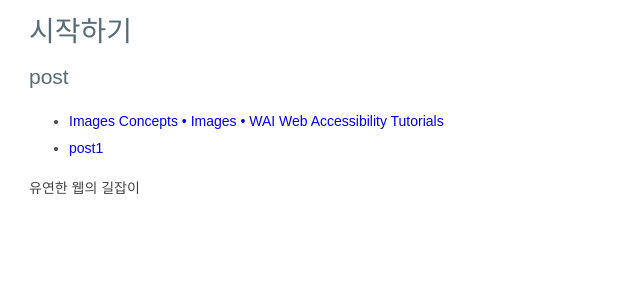
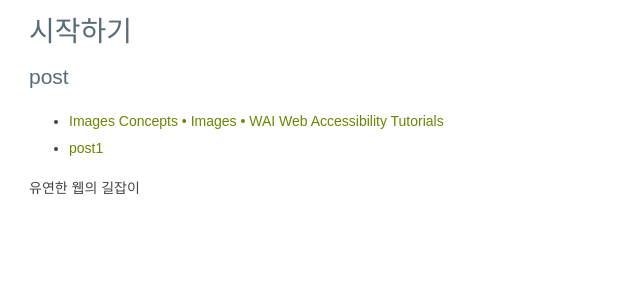
Before and after one commit to ionic2002/ionic2002.github.io, a Jekyll site: the page built from index.html, in a window 1280 px wide. Shown: the top 300 px of the page, without its empty margins (0-640 px from the left). Built offline with Jekyll 4.4.1, drawn with Linux system fonts in a browser that asks for light colours; the list of posts is cut into pages by our own code.

Commit message:
Update index.html

```diff
--- a/_layouts/index.html
+++ b/_layouts/index.html
@@ -12,6 +12,8 @@
 			padding: 0 1.5em;
 			color: #444;
 		}
+
+		a{color:#680;}
 
 		h1, h2{color: #566b77; font-weight: 100;}
 
```
